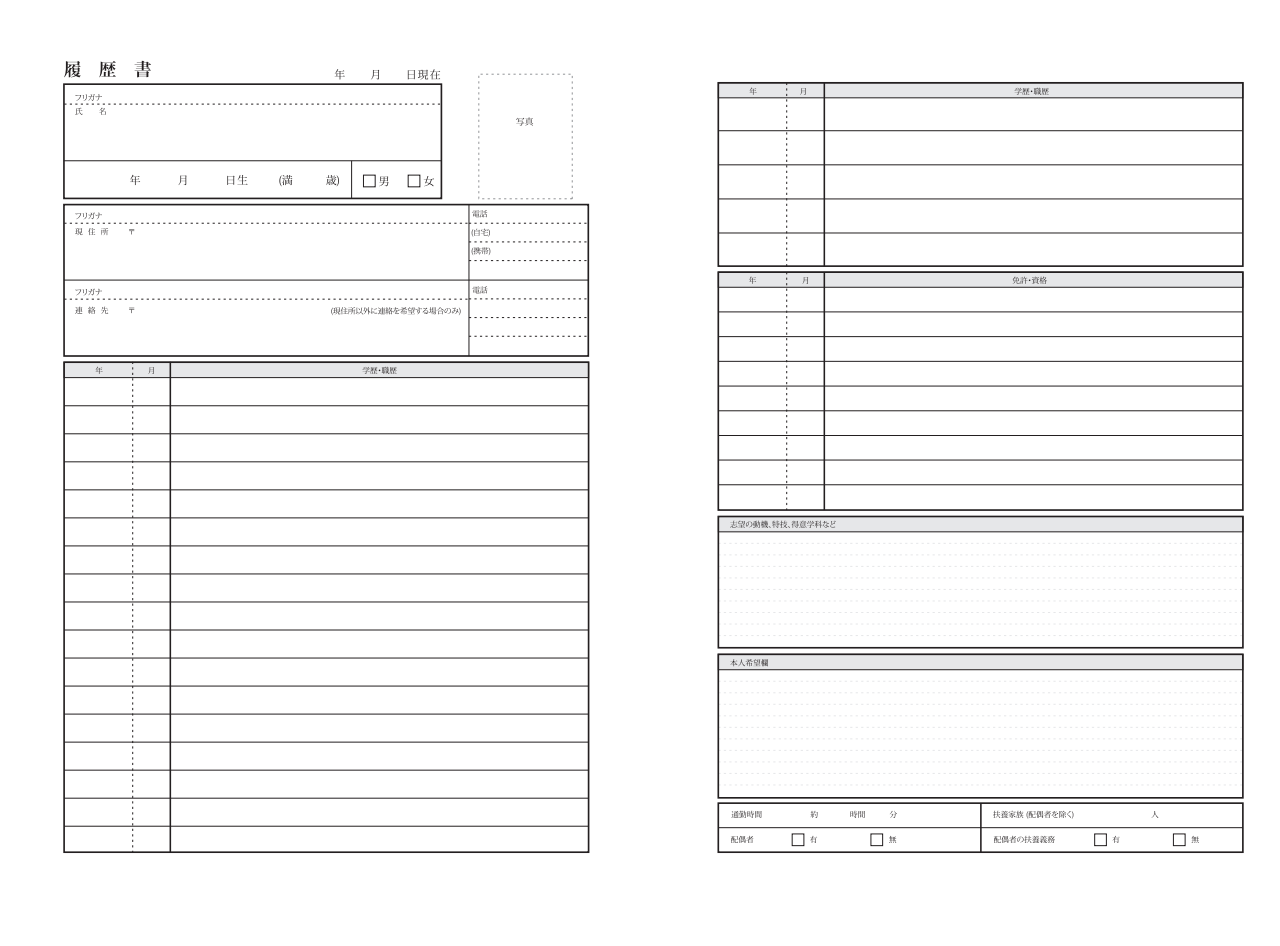
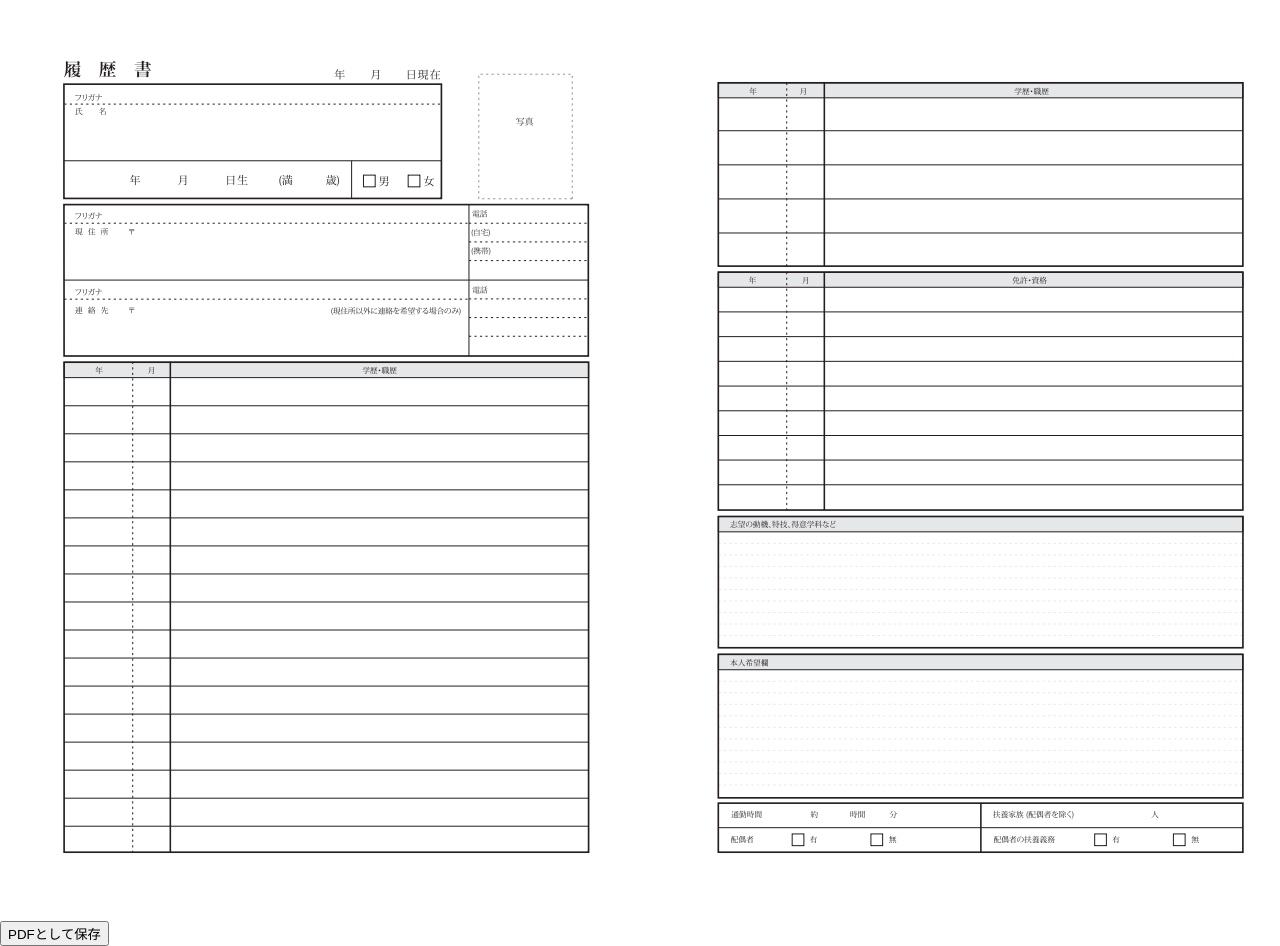
Before and after one commit to yuseipen0716/ReactSample, a React (Create React App) app: page / in a window 1280 px wide. Before the commit the page ends 921 px from the top, so only its background shows below. Built offline with nearby package versions, Linux system fonts and the light colour scheme.

Commit message:
一旦、画面のキャプチャをpdf化することはできた。べた書きで仮実装。TODO 必要な部分のみキャプチャできるように

```diff
--- a/src/App.jsx
+++ b/src/App.jsx
@@ -6,15 +6,32 @@ import { Image } from './components/Image';
 import { HistoryArea } from './components/HistoryArea';
 import { TextArea } from './components/TextArea';
 import { MoreInfoArea } from './components/MoreInfoArea';
+import { jsPDF } from 'jspdf';
+import * as html2canvas from 'html2canvas';
 
 
 const App = () => {
   // NameArea
   const [name, setName] = useState("");
   const onChangeName = (event) => setName(event.target.value);
+  const onClick = (event) => {
+    const element = document.getElementById('capture');
+    const doc = new jsPDF({
+      orientation: 'l',
+      format: 'a4',
+    });
+    html2canvas(element, {scale: 2}).then((canvas) => {
+      const dataURI = canvas.toDataURL("image/jpeg");
+      document.body.appendChild(canvas);
+      const width = doc.internal.pageSize.width;
+      doc.addImage(dataURI, 'JPEG', 0, 0, width, 0);
+      doc.save("resume.pdf");
+    });
+  };
 
   return (
     <>
+      <div id='capture'>
         <Image />
         <NameArea
           name={name}
@@ -24,6 +41,10 @@ const App = () => {
         <HistoryArea />
         <TextArea />
         <MoreInfoArea />
+      </div>
+      <div>
+        <button onClick={onClick}>PDFとして保存</button>
+      </div>
     </>
   )
 };
```
Lines whose indentation alone changed are shown as unchanged.
